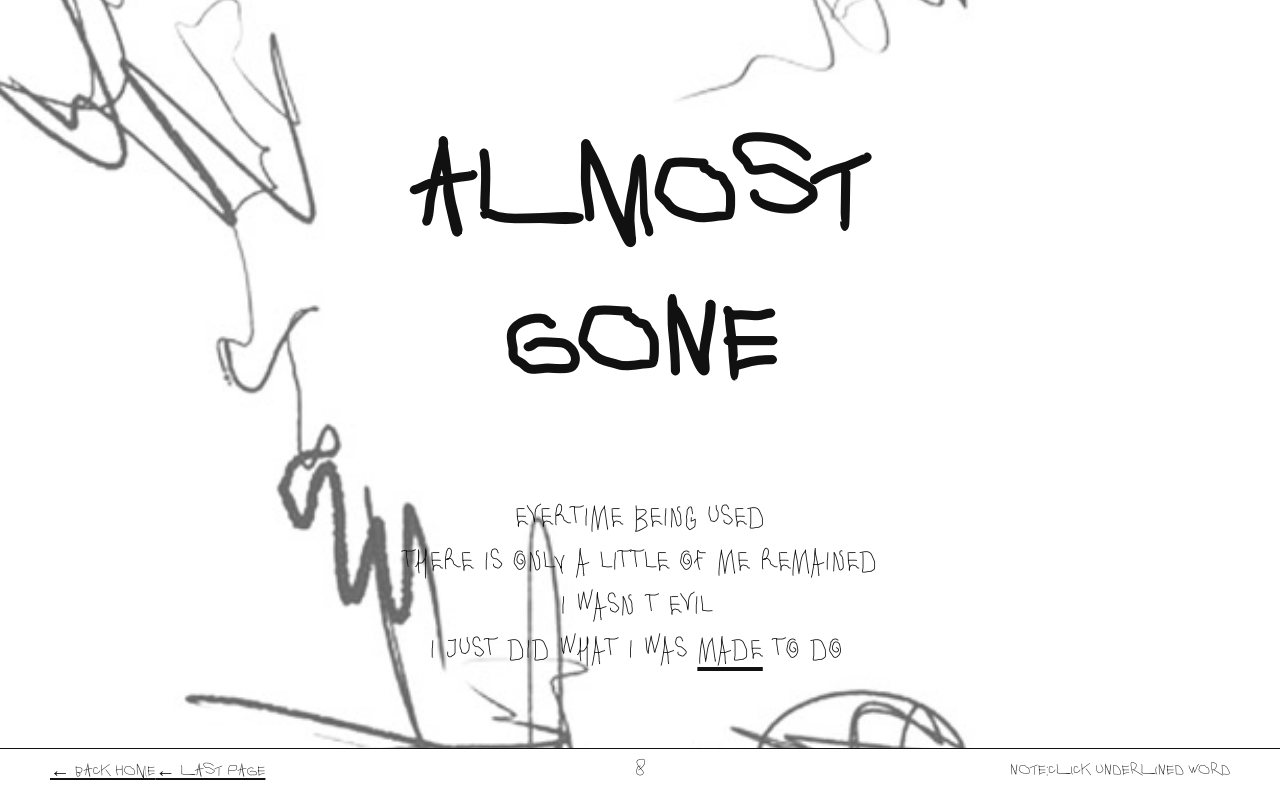
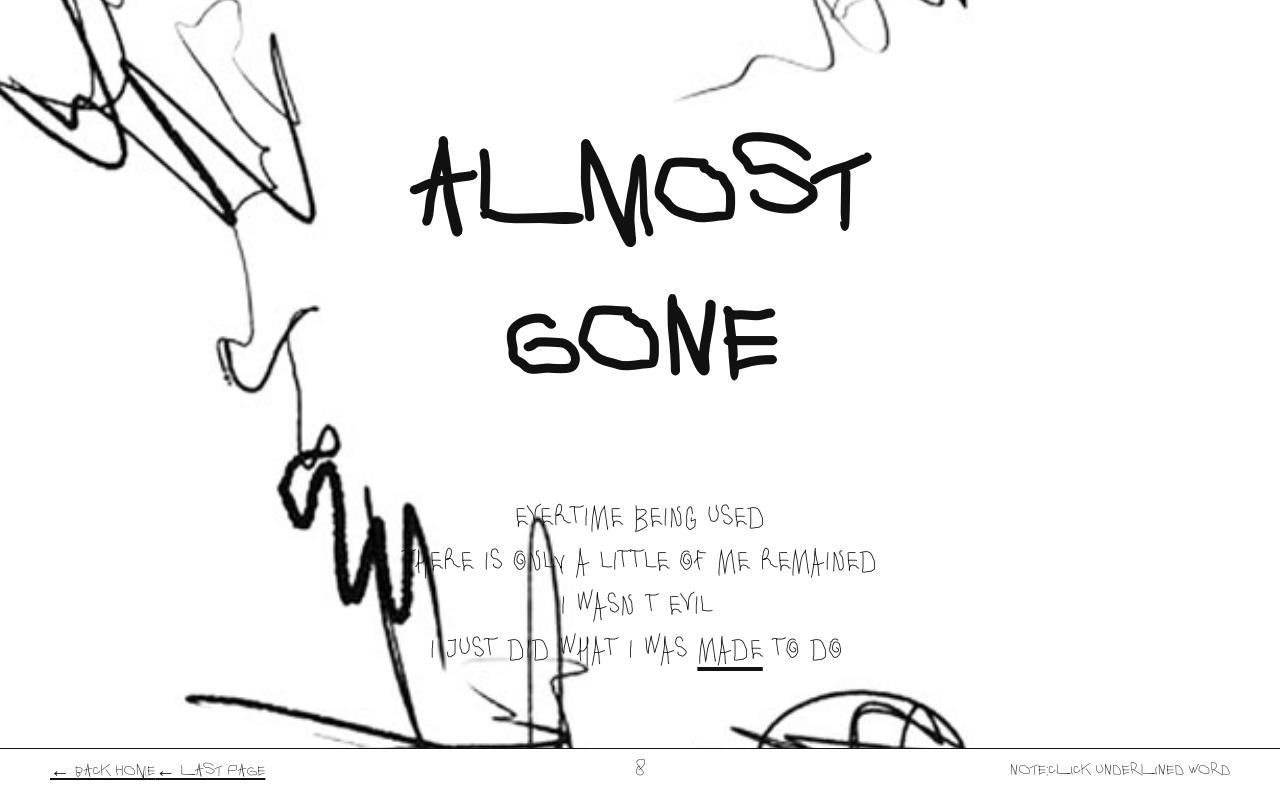
Before and after one commit to xinshen-robynn/iml300, a plain HTML site: page HyperNarrative/Page9.html in a window 1280 px wide. Drawn offline with Linux system fonts and the light colour scheme.

Commit message:
Update style.css

```diff
--- a/HyperNarrative/style.css
+++ b/HyperNarrative/style.css
@@ -159,7 +159,7 @@ a.keyword.erased{
   left: -40%;
   width: 120vw;
   z-index: 0;
-  opacity: 0.6;
+  opacity: 1;
 }
 
 .bg-img.trashcan {
```
